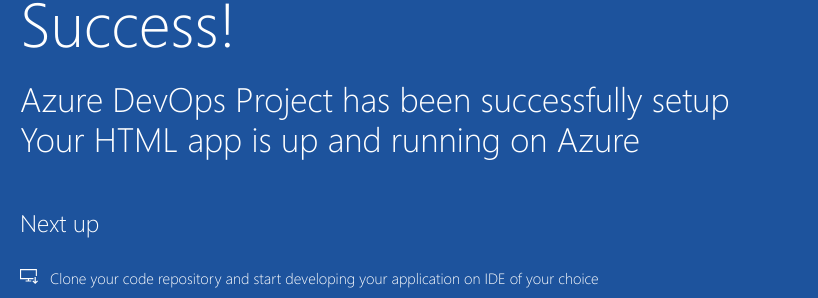
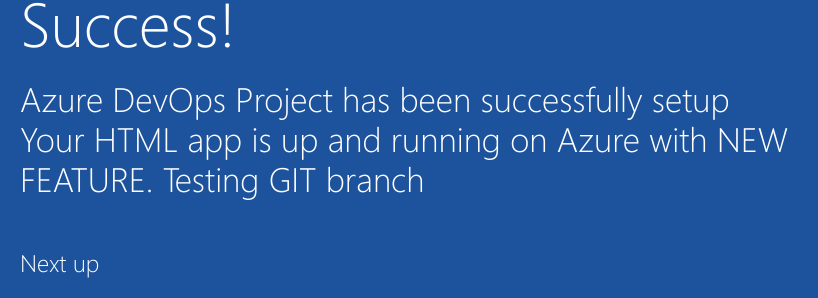
Before and after one commit to srkrepo/DevOps_lab, a plain HTML site: page index.html in a window 1280 px wide. Shown: the part 392-690 px from the top of the page, 205-1023 px from the left. Drawn offline with Linux system fonts and the light colour scheme.

Commit message:
New feature added from new branch

```diff
--- a/index.html
+++ b/index.html
@@ -20,7 +20,7 @@
             <div class="content-body">
                 <div class="success-text">Success!</div>
                 <div class="description line-1"> Azure DevOps Project has been successfully setup</div>
-                <div class="description line-2"> Your HTML app is up and running on Azure</div>
+                <div class="description line-2"> Your HTML app is up and running on Azure with NEW FEATURE. Testing GIT branch</div>
                 <div class="next-steps-container">
                     <div class="next-steps-header">Next up</div>
                     <div class="next-steps-body">
```
Also changed, not shown: 1 other file.
